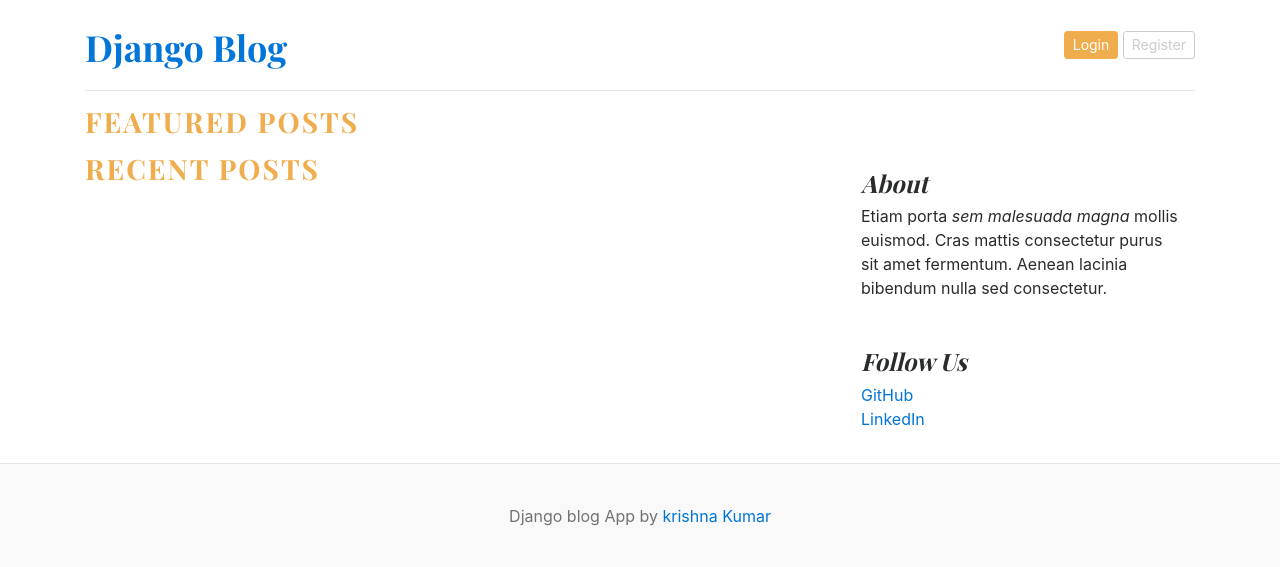
After one commit to krishna-dev27/django-blog, a Django app: page /category/1/ in a window 1280 px wide. The commit adds this page. Shown: the top 567 px of the page. Run offline with Django 5.2, Linux system fonts and the light colour scheme; data that the repository does not hold is empty.

Commit message:
posts by category added

```diff
--- a/blog_main/urls.py
+++ b/blog_main/urls.py
@@ -15,13 +15,15 @@ Including another URLconf
     2. Add a URL to urlpatterns:  path('blog/', include('blog.urls'))
 """
 from django.contrib import admin
-from django.urls import path
+from django.urls import path,include
 from blog_main.views import home
 from django.conf.urls.static import static
 from django.conf import settings
+import blogs
 urlpatterns = [
     path('admin/', admin.site.urls),
-    path('',home,name='home')
+    path('',home,name='home'),
+    path('category/',include('blogs.urls'))
 
 
 ]+static(settings.MEDIA_URL , document_root = settings.MEDIA_ROOT)
--- a/blogs/admin.py
+++ b/blogs/admin.py
@@ -7,7 +7,7 @@ class BlogAdmin(admin.ModelAdmin):
         'slug': ('title',),
 
     }
-    list_display = ('author','title', 'is_featured','status')
+    list_display = ('author','title', 'is_featured','status','category','category_id')
     search_fields = ('id', 'title')
     list_editable = ('is_featured','status')
 
--- /dev/null
+++ b/blogs/urls.py
@@ -0,0 +1,5 @@
+from django.urls import path
+from blogs.views import posts_by_category
+urlpatterns=[
+    path('<int:category_id>/',posts_by_category,name='posts_by_category')
+]
--- a/blogs/views.py
+++ b/blogs/views.py
@@ -1,3 +1,13 @@
 from django.shortcuts import render
+from django.http import HttpResponse
+from blogs.models import Blog,Category
 
 # Create your views here.
+def posts_by_category(request,category_id):
+    #PO = Category.objects.filter(id=category_id)
+    #posts = Blog.objects.filter(category_id = category_id,status='Published')
+    posts = Blog.objects.filter(category = category_id,status='Published')
+    context = {
+        'posts':posts
+    }
+    return render(request, 'posts_by_category.html',context)
--- /dev/null
+++ b/templates/posts_by_category.html
@@ -0,0 +1,134 @@
+{% load static %}
+<!DOCTYPE html>
+<html lang="en">
+
+<head>
+  <meta charset="UTF-8">
+  <meta http-equiv="X-UA-Compatible" content="IE=edge">
+  <meta name="viewport" content="width=device-width, initial-scale=1.0">
+  <title>Django Blogs</title>
+  <link href="https://getbootstrap.com/docs/4.0/dist/css/bootstrap.min.css" rel="stylesheet">
+   <!-- <link href="https://cdn.jsdelivr.net/npm/bootstrap@5.3.8/dist/css/bootstrap.min.css" rel="stylesheet"> -->
+  <link href="https://fonts.googleapis.com/css?family=Playfair+Display:700,900" rel="stylesheet">
+
+
+  <link href="{% static 'css/blog.css' %}" rel="stylesheet">
+</head>
+
+<body>
+  <div class="container">
+    <header class="blog-header py-3">
+      <div class="row flex-nowrap justify-content-between align-items-center">
+        <div class="col-8 pt-1">
+          <a class="blog-header-logo text-dark" href="/">Django Blog</a>
+        </div>
+        <div class="col-4 d-flex justify-content-end align-items-center">
+          <a class="btn btn-sm btn-warning" href="#">Login</a> &nbsp;
+          <a class="btn btn-sm btn-outline-secondary" href="#">Register</a>
+        </div>
+      </div>
+    </header>
+
+    <div class="nav-scroller py-1 mb-2">
+      <nav class="nav d-flex justify-content-between">
+        {% for c in categories %}
+        <a class="p-2 text-muted" href="#">{{c.category_name}} </a>
+        {% endfor %}
+
+      </nav>
+    </div>
+
+<!-- Featured posts -->
+
+    {% for fp in featured_posts %}
+    {% if forloop.first %}
+    <div class="jumbotron p-3 p-md-5 text-white rounded bg-dark"
+      style="background-image: url({{fp.featured_image.url }});background-blend-mode: overlay;background-size:contain;">
+      <div class="col-md-8 px-0">
+        <h1 class="display-4 font-italic">{{fp.title}}</h1>
+        <p class="lead my-3">{{fp.blog_description }}</p>
+        <p class="lead mb-0"><a href="#" class="text-white font-weight-bold">Continue reading...</a></p>
+      </div>
+    </div>
+    {% endif %}
+    {% endfor %}
+
+    <!-- Featured Posts -->
+    <h3 class="text-uppercase text-warning" style="letter-spacing: 2px;">Featured posts</h3>
+
+
+    <div class="row mb-2">
+      {% for post in featured_posts %}
+      {% if not forloop.first %}
+      <div class="col-md-6">
+        <div class="card border-0">
+          <div class="card-body">
+            <h3>{{post.title}}</h3>
+            <small class="mb-1 text-muted">{{post.created_at | timesince}} ago | {{post.author}}</small>
+            <p class="card-text">{{post.blog_description | truncatewords:25}}</p>
+          </div>
+        </div>
+      </div>
+
+      <!-- <div class="col-md-6">
+      <div class="card border-0" >
+        <div class="card-body">
+          <h3>Post Title</h3>
+          <small class="mb-1 text-muted">Nov 11 | Author</small>
+          <p class="card-text">Some quick example text to build on the card title and make up the bulk of the card's content.</p>
+        </div>
+      </div>
+    </div> -->
+      {% endif %}
+      {% endfor %}
+    </div>
+
+
+    <main role="main" class="container p-0">
+      <div class="row">
+        <div class="col-md-8 blog-main">
+
+
+          <!-- Normal post sections -->
+          <h3 class="text-uppercase text-warning" style="letter-spacing: 2px;">Recent posts</h3>
+
+          {% for post in posts%}
+          <div class="card border-0">
+            <div class="card-body">
+              <h3>{{post.title}}</h3>
+              <small class="mb-1 text-muted">{{post.created_at | timesince}} ago | {{post.author}}</small>
+              <p class="card-text">{{post.blog_description | truncatewords:25}}</p>
+            </div>
+          </div>
+          {% endfor %}
+
+        </div>
+        <!-- /.blog-main -->
+
+        <aside class="col-md-4 blog-sidebar">
+          <div class="p-3 mb-3 bg-light rounded">
+            <h4 class="font-italic">About</h4>
+            <p class="mb-0">Etiam porta <em>sem malesuada magna</em> mollis euismod. Cras mattis consectetur purus sit
+              amet fermentum. Aenean lacinia bibendum nulla sed consectetur.</p>
+          </div>
+
+          <div class="p-3">
+            <h4 class="font-italic">Follow Us</h4>
+            <ol class="list-unstyled">
+              <li><a href="#">GitHub</a></li>
+              <li><a href="https://www.linkedin.com/in/krishnakumar2703" target="_blank">LinkedIn</a></li>
+            </ol>
+          </div>
+        </aside><!-- /.blog-sidebar -->
+
+      </div><!-- /.row -->
+
+    </main><!-- /.container -->
+
+  </div>
+  <footer class="blog-footer">
+    <p>Django blog App by <a href="#">krishna Kumar</a></p>
+  </footer>
+</body>
+
+</html>
```
Also changed, not shown: templates/home.html (indentation only).
